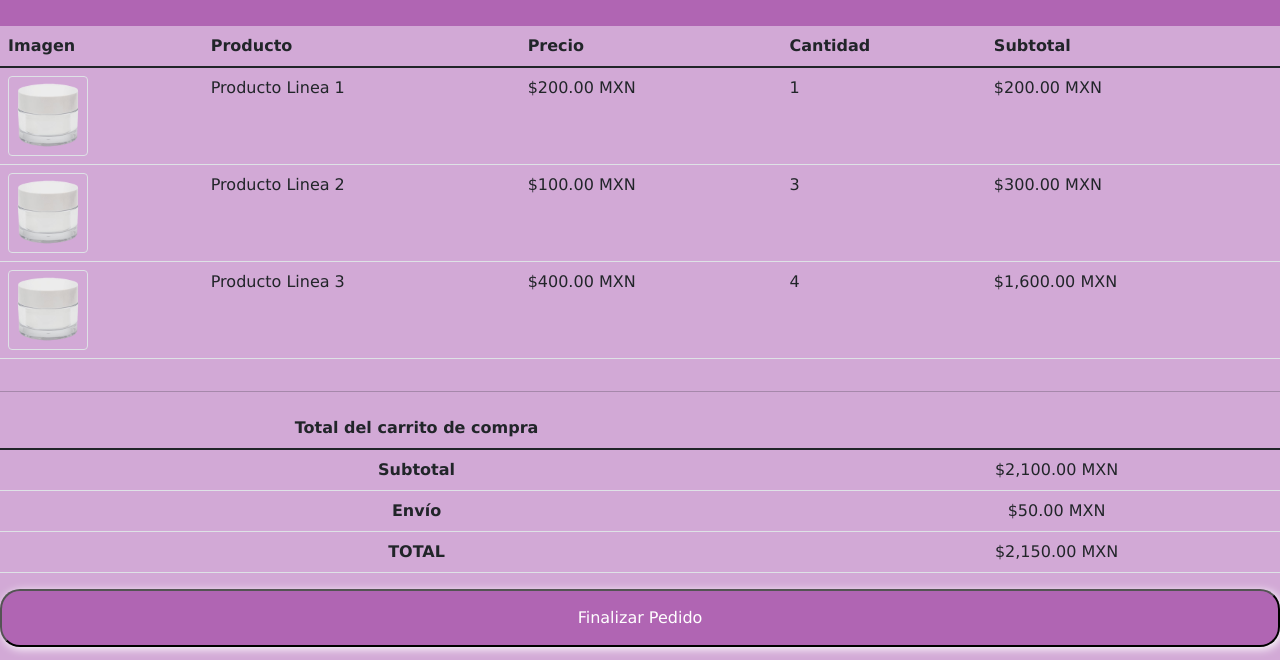
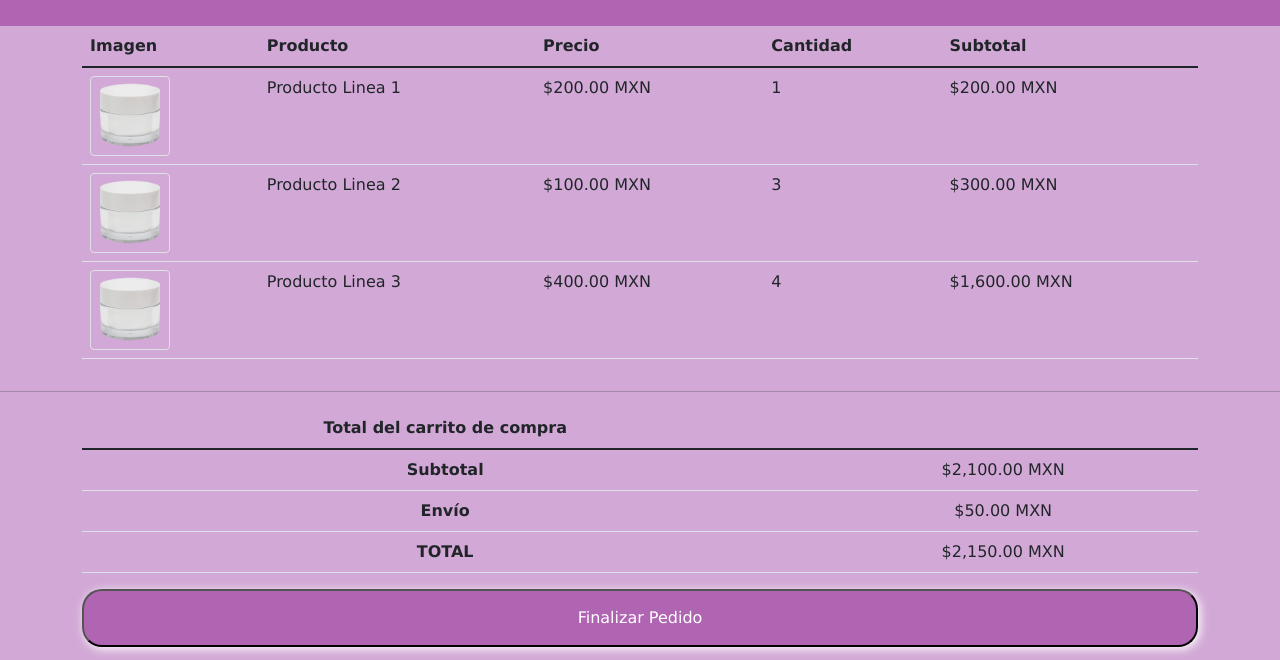
Before and after one commit to HFajardo02/3ra-entrega, a website: page src/assets/carrito.html in a window 1280 px wide. Shown: the part 140-800 px from the top of the page. Drawn offline with nearby package versions, Linux system fonts and the light colour scheme; files whose address does not match are found by name.

Commit message:
Se agrego la clase container al carrito de compras

```diff
--- a/src/assets/carrito.html
+++ b/src/assets/carrito.html
@@ -78,7 +78,7 @@
         </div>
 
         <!--Tabla con los productos en el carrito de compras-->
-        <div class="table-responsive">
+        <div class="table-responsive container">
             <table class="table">
                 <thead>
                     <tr>
@@ -120,7 +120,7 @@
 
         <!--Total del Carrito de Compras-->
 
-        <div class="table-responsive">
+        <div class="table-responsive container">
             <table class="table text-center">
                 <thead>
                     <tr>
@@ -144,7 +144,7 @@
             </table>
         </div>
 
-        <div class="d-grid gap-2">
+        <div class="d-grid gap-2 container">
             <button class="button" type="button">Finalizar Pedido</button>
         </div>
 
```
